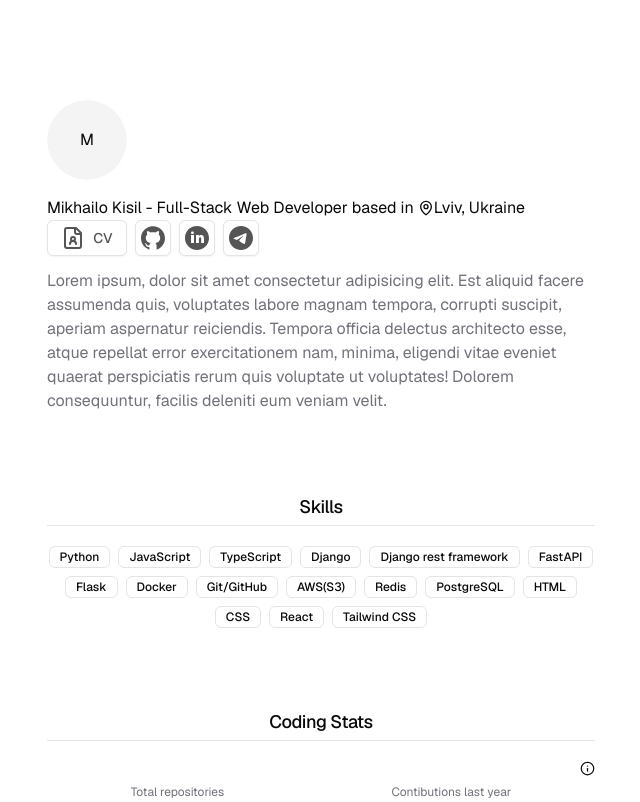
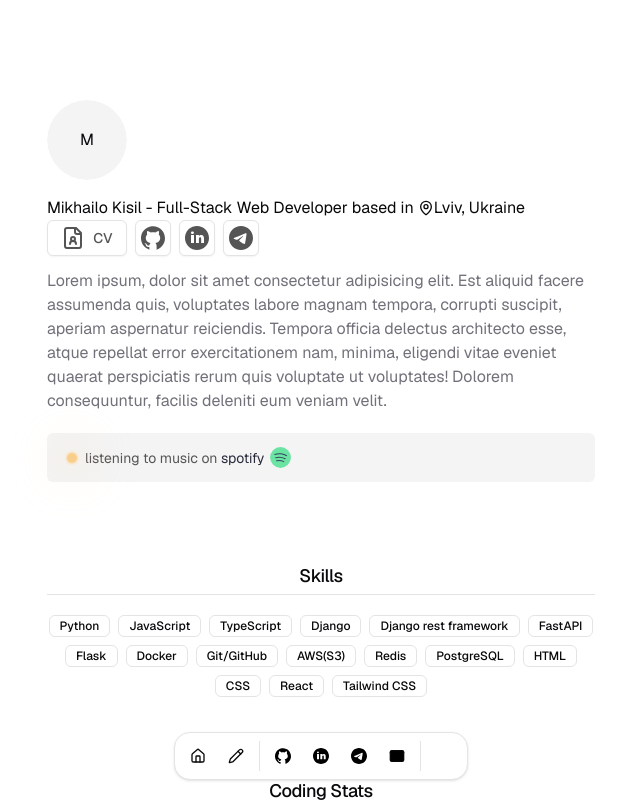
Before and after one commit to MKisil/mesite, a Next.js app: page / in a window 1280 px wide. Shown: the top 802 px of the page, without its empty margins (319-959 px from the left). Built offline with nearby package versions, Linux system fonts and the light colour scheme.

Commit message:
Added menu navbar

```diff
--- a/package.json
+++ b/package.json
@@ -18,6 +18,7 @@
     "@types/recharts": "^1.8.29",
     "class-variance-authority": "^0.7.1",
     "clsx": "^2.1.1",
+    "framer-motion": "^11.15.0",
     "geist": "^1.3.1",
     "lucide-react": "^0.469.0",
     "next": "15.1.2",
--- a/src/app/page.tsx
+++ b/src/app/page.tsx
@@ -1,16 +1,28 @@
 "use client";
 
-import { FileUser } from "lucide-react";
-import { MapPin } from "lucide-react";
-import { Info } from "lucide-react";
-import { MonitorSmartphone } from "lucide-react";
-import { SquareTerminal } from "lucide-react";
+import {
+  FileUser,
+  MapPin,
+  Info,
+  MonitorSmartphone,
+  SquareTerminal,
+  CalendarIcon,
+  HomeIcon,
+  MailIcon,
+  PencilIcon,
+} from "lucide-react";
 
 import Image from "next/image";
+import Link from "next/link";
 
 import { Bar, BarChart, XAxis } from "recharts";
 import { GeistSans } from "geist/font/sans";
 
+import { cn } from "@/lib/utils";
+import { Dock, DockIcon } from "@/components/ui/dock";
+
+// import { ModeToggle } from "@/components/mode-toggle";
+import { buttonVariants } from "@/components/ui/button";
 import { Avatar, AvatarFallback, AvatarImage } from "@/components/ui/avatar";
 import { Separator } from "@/components/ui/separator";
 import { Badge } from "@/components/ui/badge";
@@ -45,9 +57,40 @@ import {
 import GitHubSvg from "@/components/svg/githubSvg";
 import LinkedInSvg from "@/components/svg/linkedinSvg";
 import TelegramSvg from "@/components/svg/telegramSvg";
+import SpotifySvg from "@/components/svg/spotifySvg";
 import portfolioItem1 from "../../public/home/portfolio1.png";
 
 export default function Home() {
+  const navMenuData = {
+    navbar: [
+      { href: "#", icon: HomeIcon, label: "Home" },
+      { href: "#", icon: PencilIcon, label: "Blog" },
+    ],
+    contact: {
+      social: {
+        GitHub: {
+          name: "GitHub",
+          url: "#",
+          icon: GitHubSvg,
+        },
+        LinkedIn: {
+          name: "LinkedIn",
+          url: "#",
+          icon: LinkedInSvg,
+        },
+        X: {
+          name: "X",
+          url: "#",
+          icon: TelegramSvg,
+        },
+        email: {
+          name: "Send Email",
+          url: "#",
+          icon: MailIcon,
+        },
+      },
+    },
+  };
   const chartData = [
     { month: "January", commits: 15 },
     { month: "February", commits: 305 },
@@ -130,14 +173,35 @@ export default function Home() {
             </TooltipProvider>
           </div>
         </div>
-        <p className="text-muted-foreground">
-          Lorem ipsum, dolor sit amet consectetur adipisicing elit. Est aliquid
-          facere assumenda quis, voluptates labore magnam tempora, corrupti
-          suscipit, aperiam aspernatur reiciendis. Tempora officia delectus
-          architecto esse, atque repellat error exercitationem nam, minima,
-          eligendi vitae eveniet quaerat perspiciatis rerum quis voluptate ut
-          voluptates! Dolorem consequuntur, facilis deleniti eum veniam velit.
-        </p>
+        <div className="mb-5">
+          <p className="text-muted-foreground">
+            Lorem ipsum, dolor sit amet consectetur adipisicing elit. Est
+            aliquid facere assumenda quis, voluptates labore magnam tempora,
+            corrupti suscipit, aperiam aspernatur reiciendis. Tempora officia
+            delectus architecto esse, atque repellat error exercitationem nam,
+            minima, eligendi vitae eveniet quaerat perspiciatis rerum quis
+            voluptate ut voluptates! Dolorem consequuntur, facilis deleniti eum
+            veniam velit.
+          </p>
+        </div>
+        <div className="flex items-center gap-2 rounded-md px-5 py-3 bg-[#f4f4f5]">
+          <div className="flex items-center">
+            <div className="relative">
+              <div className="w-2.5 h-2.5 rounded-full bg-[#F1C27B]" />
+              <div className="absolute inset-0 animate-ping">
+                <div className="w-2.5 h-2.5 rounded-full bg-[#FFD89C] opacity-75" />
+              </div>
+              <div className="absolute -inset-4 rounded-full blur-xl bg-[#FFD89C] opacity-20" />
+            </div>
+          </div>
+          <div className="flex items-center text-sm text-[#555555]">
+            <span>
+              listening to music on{" "}
+              <span className="text-[#282A3A]">spotify</span>
+            </span>
+            <SpotifySvg className="inline ml-1" width={25} height={25} />
+          </div>
+        </div>
       </div>
       <div className="mb-20">
         <h2 className="scroll-m-20 text-lg text-center tracking-tight mb-1 font-medium">
@@ -591,6 +655,74 @@ export default function Home() {
           </div>
         </div>
       </div>
+      <div className="fixed bottom-5 left-1/2 transform -translate-x-1/2 z-50">
+        <TooltipProvider>
+          <Dock
+            direction="bottom"
+            iconSize={30}
+            iconMagnification={50}
+            iconDistance={80}
+            className="bg-white shadow h-12"
+          >
+            {navMenuData.navbar.map((item) => (
+              <DockIcon key={item.label}>
+                <Tooltip>
+                  <TooltipTrigger asChild>
+                    <Link
+                      href={item.href}
+                      aria-label={item.label}
+                      className={cn(
+                        buttonVariants({ variant: "ghost", size: "icon" }),
+                        "size-12 rounded-full"
+                      )}
+                    >
+                      <item.icon className="size-6" stroke="#09090b" />
+                    </Link>
+                  </TooltipTrigger>
+                  <TooltipContent>
+                    <p>{item.label}</p>
+                  </TooltipContent>
+                </Tooltip>
+              </DockIcon>
+            ))}
+            <Separator orientation="vertical" className="h-full" />
+            {Object.entries(navMenuData.contact.social).map(
+              ([name, social]) => (
+                <DockIcon key={name}>
+                  <Tooltip>
+                    <TooltipTrigger asChild>
+                      <Link
+                        href={social.url}
+                        aria-label={social.name}
+                        className={cn(
+                          buttonVariants({ variant: "ghost", size: "icon" }),
+                          "size-12 rounded-full"
+                        )}
+                      >
+                        <social.icon className="size-4" fill="#0" />
+                      </Link>
+                    </TooltipTrigger>
+                    <TooltipContent>
+                      <p>{name}</p>
+                    </TooltipContent>
+                  </Tooltip>
+                </DockIcon>
+              )
+            )}
+            <Separator orientation="vertical" className="h-full py-2" />
+            <DockIcon>
+              <Tooltip>
+                <TooltipTrigger asChild>
+                  {/* <ModeToggle className="rounded-full" /> */}
+                </TooltipTrigger>
+                <TooltipContent>
+                  <p>Theme</p>
+                </TooltipContent>
+              </Tooltip>
+            </DockIcon>
+          </Dock>
+        </TooltipProvider>
+      </div>
     </div>
   );
 }
--- /dev/null
+++ b/src/components/svg/spotifySvg.tsx
@@ -0,0 +1,21 @@
+import * as React from "react";
+import svgProps from "./svg.types";
+
+const SpotifySvg = (props: svgProps) => (
+  <svg
+    xmlns="http://www.w3.org/2000/svg"
+    width={48}
+    height={48}
+    baseProfile="basic"
+    viewBox="0 0 48 48"
+    {...props}
+  >
+    <circle cx={24} cy={24} r={20} fill="#6be3a2" {...props} />
+    <path
+      {...props}
+      fill="#324561"
+      d="M35.643 21.502a1 1 0 0 1-.461-.113c-6.745-3.517-14.513-4.338-21.873-2.308a.999.999 0 1 1-.531-1.927c7.847-2.164 16.134-1.29 23.328 2.462a1 1 0 0 1-.463 1.886m-2.588 5.77a1 1 0 0 1-.455-.11 24.77 24.77 0 0 0-17.603-1.901.999.999 0 1 1-.508-1.934 26.76 26.76 0 0 1 19.022 2.056 1 1 0 0 1-.456 1.889m-2.701 5.666a1 1 0 0 1-.439-.103 19.6 19.6 0 0 0-13.13-1.462 1 1 0 0 1-.463-1.946 21.6 21.6 0 0 1 14.474 1.613 1 1 0 0 1-.442 1.898"
+    />
+  </svg>
+);
+export default SpotifySvg;
--- /dev/null
+++ b/src/components/ui/dock.tsx
@@ -0,0 +1,141 @@
+"use client";
+
+import { cva, type VariantProps } from "class-variance-authority";
+import {
+  motion,
+  MotionProps,
+  MotionValue,
+  useMotionValue,
+  useSpring,
+  useTransform,
+} from "framer-motion";
+import React, { PropsWithChildren, useRef } from "react";
+
+import { cn } from "@/lib/utils";
+
+export interface DockProps extends VariantProps<typeof dockVariants> {
+  className?: string;
+  iconSize?: number;
+  iconMagnification?: number;
+  iconDistance?: number;
+  direction?: "top" | "middle" | "bottom";
+  children: React.ReactNode;
+}
+
+const DEFAULT_SIZE = 40;
+const DEFAULT_MAGNIFICATION = 60;
+const DEFAULT_DISTANCE = 140;
+
+const dockVariants = cva(
+  "supports-backdrop-blur:bg-white/10 supports-backdrop-blur:dark:bg-black/10 mx-auto mt-8 flex h-[58px] w-max items-center justify-center gap-2 rounded-2xl border p-2 backdrop-blur-md"
+);
+
+const Dock = React.forwardRef<HTMLDivElement, DockProps>(
+  (
+    {
+      className,
+      children,
+      iconSize = DEFAULT_SIZE,
+      iconMagnification = DEFAULT_MAGNIFICATION,
+      iconDistance = DEFAULT_DISTANCE,
+      direction = "middle",
+      ...props
+    },
+    ref
+  ) => {
+    const mouseX = useMotionValue(Infinity);
+
+    const renderChildren = () => {
+      return React.Children.map(children, (child) => {
+        if (React.isValidElement(child) && child.type === DockIcon) {
+          return React.cloneElement(child, {
+            ...child.props,
+            mouseX: mouseX,
+            size: iconSize,
+            magnification: iconMagnification,
+            distance: iconDistance,
+          });
+        }
+        return child;
+      });
+    };
+
+    return (
+      <motion.div
+        ref={ref}
+        onMouseMove={(e) => mouseX.set(e.pageX)}
+        onMouseLeave={() => mouseX.set(Infinity)}
+        {...props}
+        className={cn(dockVariants({ className }), {
+          "items-start": direction === "top",
+          "items-center": direction === "middle",
+          "items-end": direction === "bottom",
+        })}
+      >
+        {renderChildren()}
+      </motion.div>
+    );
+  }
+);
+
+Dock.displayName = "Dock";
+
+export interface DockIconProps
+  extends Omit<MotionProps & React.HTMLAttributes<HTMLDivElement>, "children"> {
+  size?: number;
+  magnification?: number;
+  distance?: number;
+  mouseX?: MotionValue<number>;
+  className?: string;
+  children?: React.ReactNode;
+  props?: PropsWithChildren;
+}
+
+const DockIcon = ({
+  size = DEFAULT_SIZE,
+  magnification = DEFAULT_MAGNIFICATION,
+  distance = DEFAULT_DISTANCE,
+  mouseX,
+  className,
+  children,
+  ...props
+}: DockIconProps) => {
+  const ref = useRef<HTMLDivElement>(null);
+  const defaultMouseX = useMotionValue(Infinity);
+
+  const distanceCalc = useTransform(mouseX ?? defaultMouseX, (val: number) => {
+    const bounds = ref.current?.getBoundingClientRect() ?? { x: 0, width: 0 };
+    return val - bounds.x - bounds.width / 2;
+  });
+
+  const sizeTransform = useTransform(
+    distanceCalc,
+    [-distance, 0, distance],
+    [size, magnification, size]
+  );
+
+  const scaleSize = useSpring(sizeTransform, {
+    mass: 0.1,
+    stiffness: 150,
+    damping: 12,
+  });
+
+  return (
+    <motion.div
+      ref={ref}
+      style={{ width: scaleSize, height: scaleSize }}
+      whileHover={{ scale: 1.2, transition: { duration: 0.3 } }}
+      className={cn(
+        "flex aspect-square cursor-pointer items-center justify-center rounded-full",
+        className
+      )}
+      {...props}
+    >
+      {children}
+    </motion.div>
+  );
+};
+
+DockIcon.displayName = "DockIcon";
+
+export { Dock, DockIcon, dockVariants };
```
Also changed, not shown: 1 other file (tests, documents, lock files or other folders).
